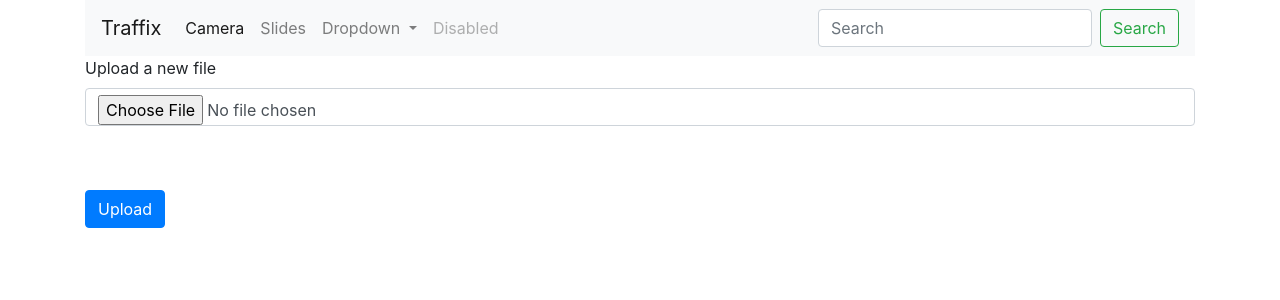
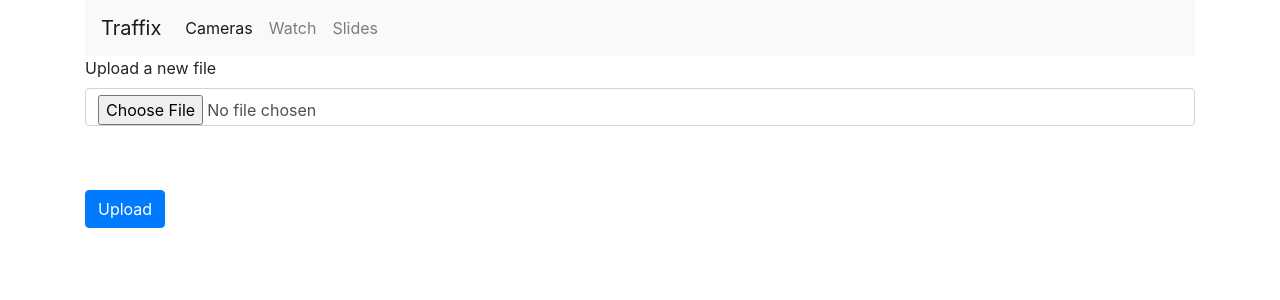
Before and after one commit to mrshootingstar/insight, a Python web app: template flask/templates/index.html in a window 1280 px wide. Shown: the top 300 px of the page. Run offline with Jinja, Linux system fonts and the light colour scheme; the template is opened without the code that fills it, so the values that code supplies are empty; some libraries are stand-ins or nearby versions.

Commit message:
cleaned navbar

```diff
--- a/flask/templates/navbar.html
+++ b/flask/templates/navbar.html
@@ -7,29 +7,15 @@
     <div class="collapse navbar-collapse" id="navbarSupportedContent">
         <ul class="navbar-nav mr-auto">
         <li class="nav-item active">
-            <a class="nav-link" href="/camera">Camera</a>
+            <a class="nav-link" href="/camera">Cameras</a>
+        </li>
+        <li class="nav-item">
+            <a class="nav-link" href="/watch">Watch</a>
         </li>
         <li class="nav-item">
             <a class="nav-link" href="/slides">Slides</a>
         </li>
-        <li class="nav-item dropdown">
-            <a class="nav-link dropdown-toggle" href="#" id="navbarDropdown" role="button" data-toggle="dropdown" aria-haspopup="true" aria-expanded="false">
-            Dropdown
-            </a>
-            <div class="dropdown-menu" aria-labelledby="navbarDropdown">
-            <a class="dropdown-item" href="#">Action</a>
-            <a class="dropdown-item" href="#">Another action</a>
-            <div class="dropdown-divider"></div>
-            <a class="dropdown-item" href="#">Something else here</a>
-            </div>
-        </li>
-        <li class="nav-item">
-            <a class="nav-link disabled" href="#">Disabled</a>
-        </li>
+
         </ul>
-        <form class="form-inline my-2 my-lg-0">
-        <input class="form-control mr-sm-2" type="search" placeholder="Search" aria-label="Search">
-        <button class="btn btn-outline-success my-2 my-sm-0" type="submit">Search</button>
-        </form>
     </div>
 </nav>
```
Also changed, not shown: flask/app.py (+4 -4 lines).
